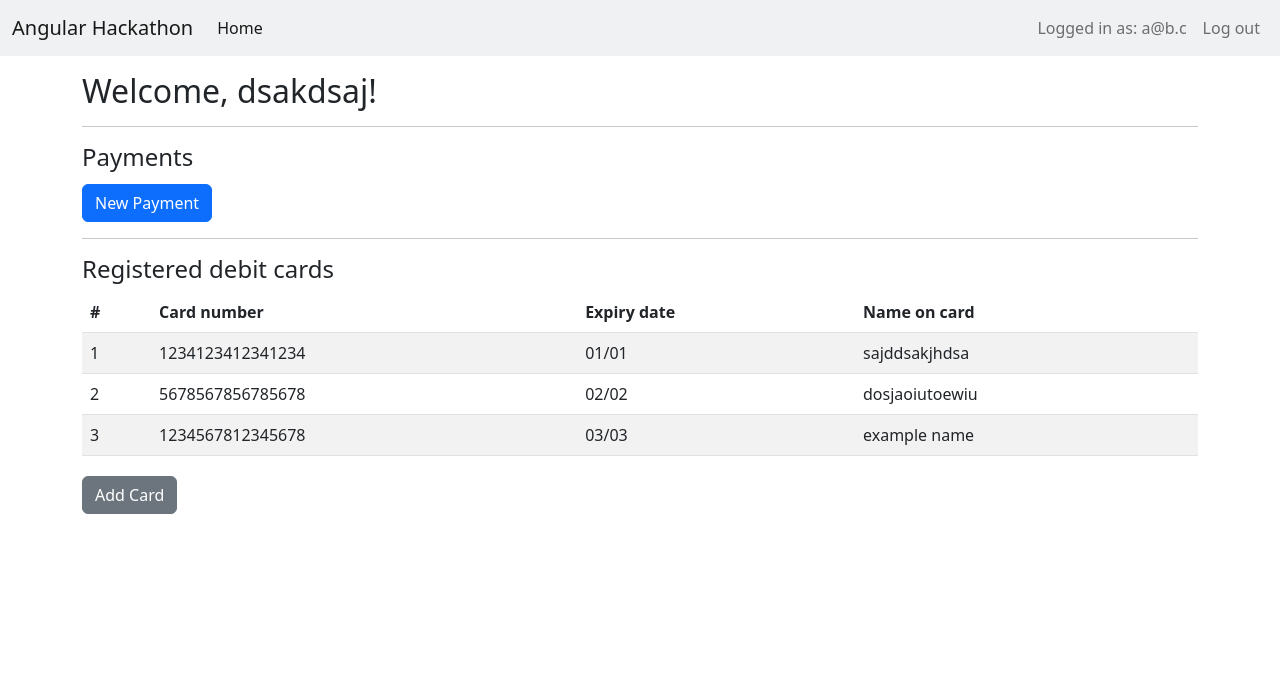
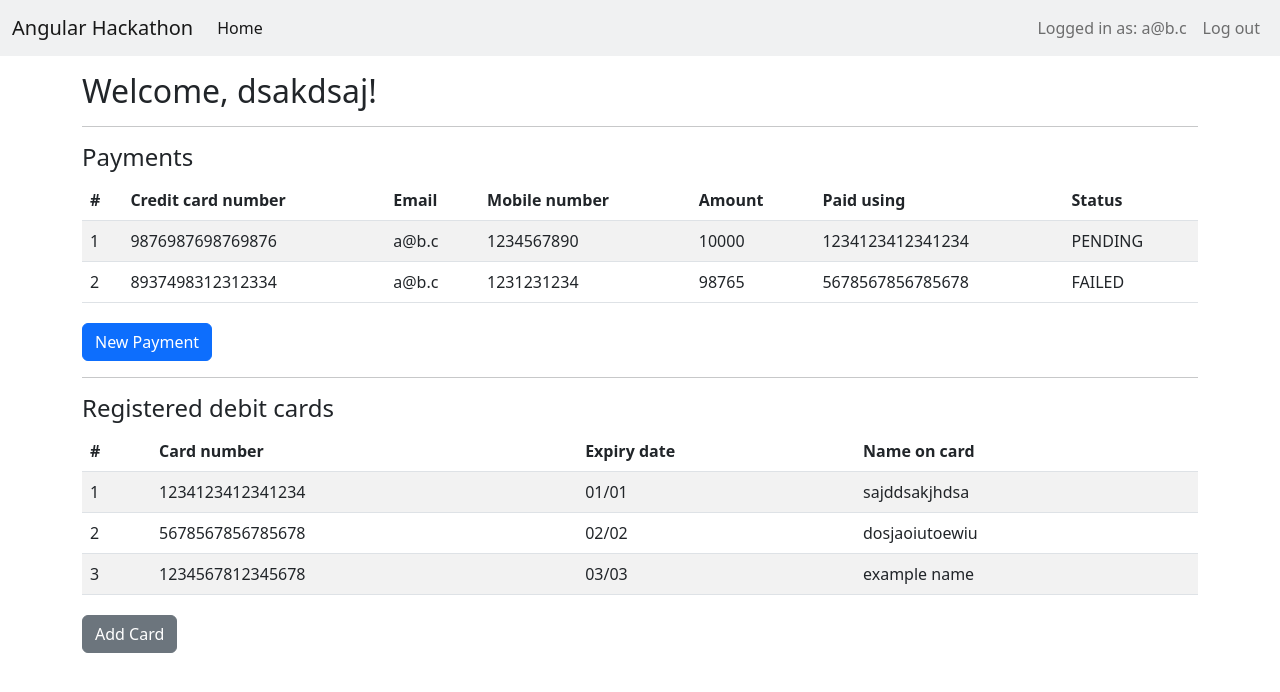
Before and after one commit to soft-coded/angular-credit-card, an Angular app: page / in a window 1280 px wide. Shown: the top 692 px of the page. Built offline with nearby package versions, Linux system fonts and the light colour scheme; data requests are answered from the project's data file.

Commit message:
Finish payments

```diff
--- a/db.json
+++ b/db.json
@@ -42,8 +42,17 @@
           "creditCardNumber": "9876987698769876",
           "email": "a@b.c",
           "mobileNumber": "1234567890",
-          "amount": "5000",
-          "paidUsingCardNumber": "1234123412341234"
+          "amount": "10000",
+          "paidUsingCardNumber": "1234123412341234",
+          "status": "pending"
+        },
+        {
+          "creditCardNumber": "8937498312312334",
+          "email": "a@b.c",
+          "mobileNumber": "1231231234",
+          "amount": "98765",
+          "paidUsingCardNumber": "5678567856785678",
+          "status": "failed"
         }
       ]
     }
--- a/src/app/home/home.component.html
+++ b/src/app/home/home.component.html
@@ -12,6 +12,33 @@
     <p *ngIf="userData.payments == null || userData.payments.length === 0">
       You have not made any payments yet.
     </p>
+    <table
+      class="table table-striped"
+      *ngIf="userData.payments && userData.payments.length > 0"
+    >
+      <thead>
+        <tr>
+          <th scope="col">#</th>
+          <th scope="col">Credit card number</th>
+          <th scope="col">Email</th>
+          <th scope="col">Mobile number</th>
+          <th scope="col">Amount</th>
+          <th scope="col">Paid using</th>
+          <th scope="col">Status</th>
+        </tr>
+      </thead>
+      <tbody>
+        <tr *ngFor="let payment of userData.payments; let i = index">
+          <td>{{ i + 1 }}</td>
+          <td>{{ payment.creditCardNumber }}</td>
+          <td>{{ payment.email }}</td>
+          <td>{{ payment.mobileNumber }}</td>
+          <td>{{ payment.amount }}</td>
+          <td>{{ payment.paidUsingCardNumber }}</td>
+          <td>{{ payment.status | uppercase }}</td>
+        </tr>
+      </tbody>
+    </table>
     <a class="btn btn-primary mt-1" routerLink="/new-payment">New Payment</a>
   </div>
   <hr />
--- a/src/app/payment-form/payment-form.component.ts
+++ b/src/app/payment-form/payment-form.component.ts
@@ -51,8 +51,13 @@ export class PaymentFormComponent implements OnInit, OnDestroy {
     this.authSub.unsubscribe();
   }
 
-  randomChoice() {
-    const arr = ['completed', 'pending', 'failed'];
+  // a method to randomly assign a status to a payment
+  randomStatus(): 'completed' | 'pending' | 'failed' {
+    const arr: ['completed', 'pending', 'failed'] = [
+      'completed',
+      'pending',
+      'failed',
+    ];
     return arr[Math.floor(arr.length * Math.random())];
   }
 
@@ -65,7 +70,10 @@ export class PaymentFormComponent implements OnInit, OnDestroy {
 
     // proceed if the form is valid
     this.userService
-      .addPayment(this.userData, this.form.value as Payment)
+      .addPayment(this.userData, {
+        ...(this.form.value as Payment),
+        status: this.randomStatus(), // status is being randomly allotted
+      })
       .subscribe(() => this.router.navigate(['/']));
   }
 }
```
